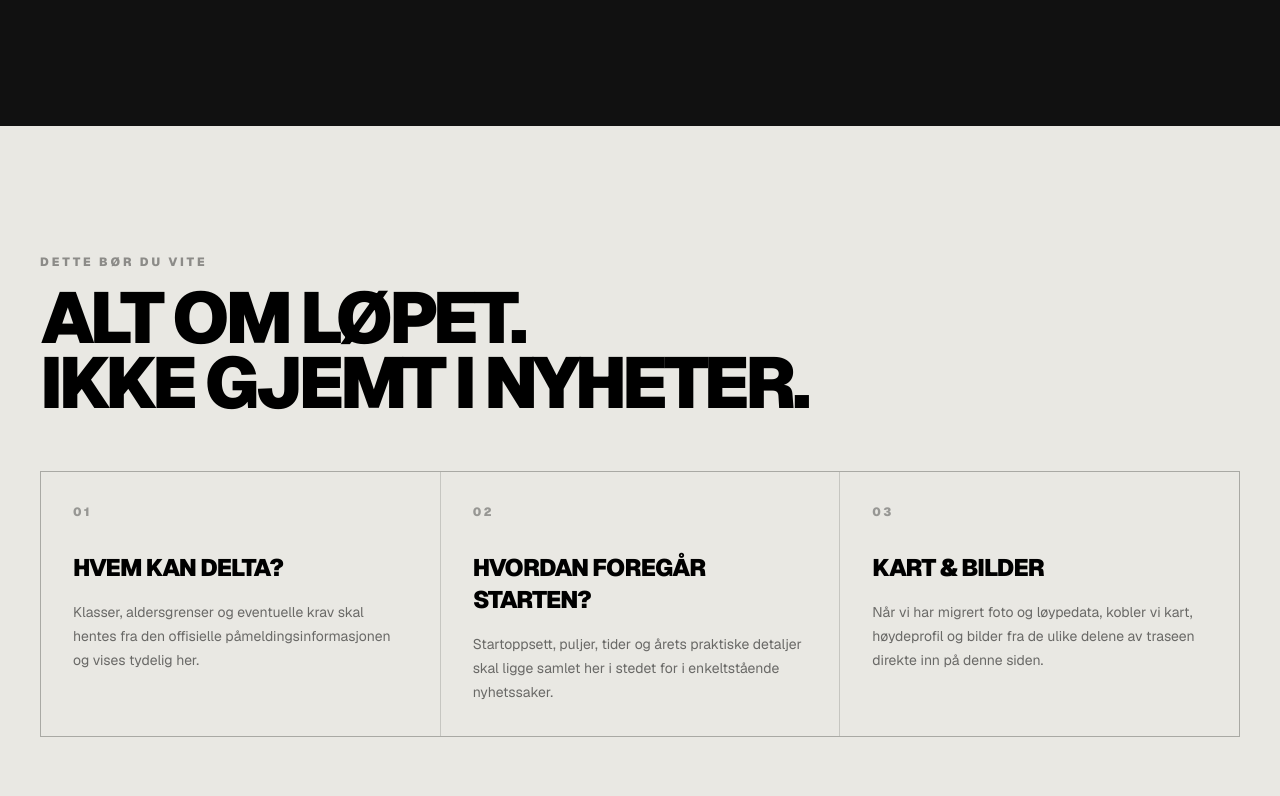
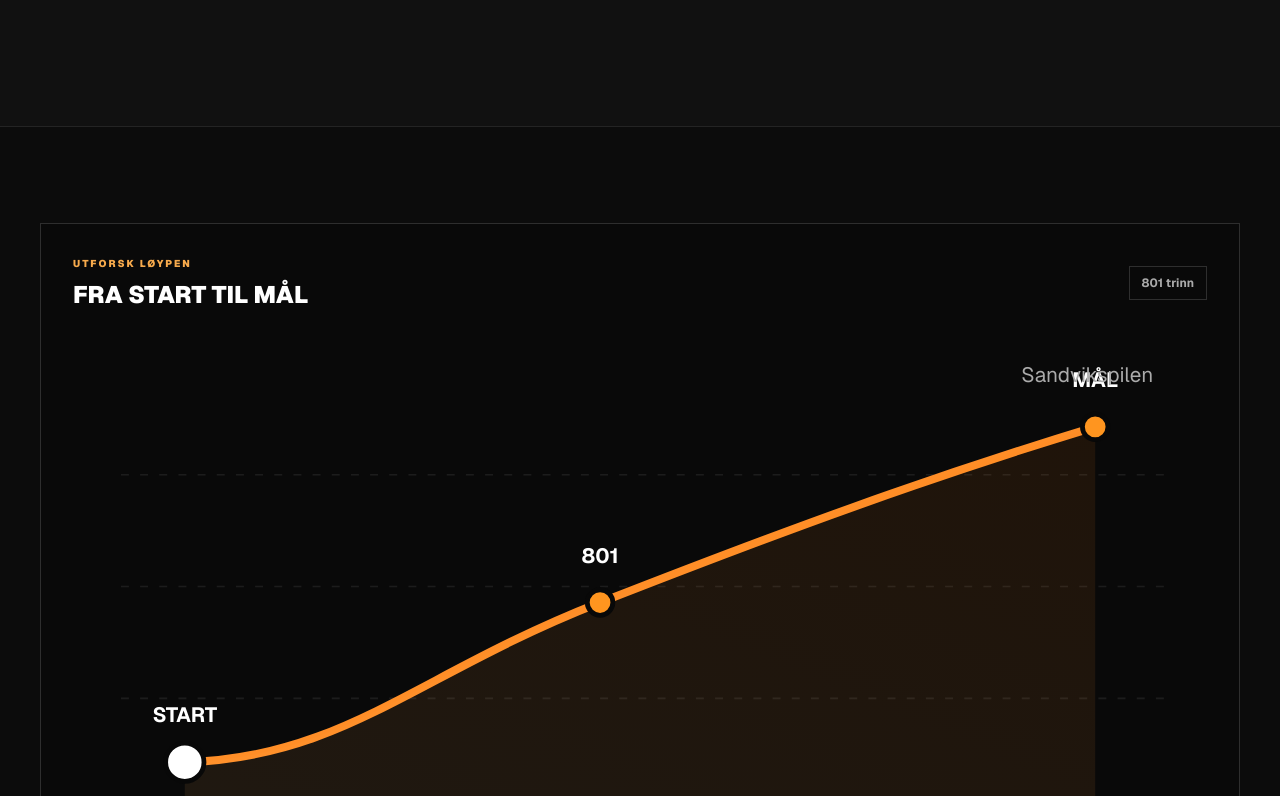
Before and after one commit to PMariusf/stoltzen, a Next.js app: page /lopet in a window 1280 px wide. Shown: the part 1544-2340 px from the top of the page. Built offline with nearby package versions, Linux system fonts and the light colour scheme.

Commit message:
Embed interactive course explorer on race page

```diff
--- a/src/app/lopet/page.tsx
+++ b/src/app/lopet/page.tsx
@@ -1,5 +1,6 @@
 import type { Metadata } from "next";
 import Link from "next/link";
+import InteractiveCourse from "@/components/race/InteractiveCourse";
 
 export const metadata: Metadata = {
   title: "Løpet",
@@ -151,6 +152,12 @@ export default function RacePage() {
         </div>
       </section>
 
+      <section className="border-t border-white/10 bg-[#0c0c0c]">
+        <div className="mx-auto max-w-7xl px-6 py-16 md:px-10 lg:py-24">
+          <InteractiveCourse locale="no" />
+        </div>
+      </section>
+
       <section className="bg-[#e9e8e3] text-black">
         <div className="mx-auto max-w-7xl px-6 py-24 md:px-10 lg:py-32">
           <p className="text-xs font-black uppercase tracking-[0.24em] text-black/40">
```
